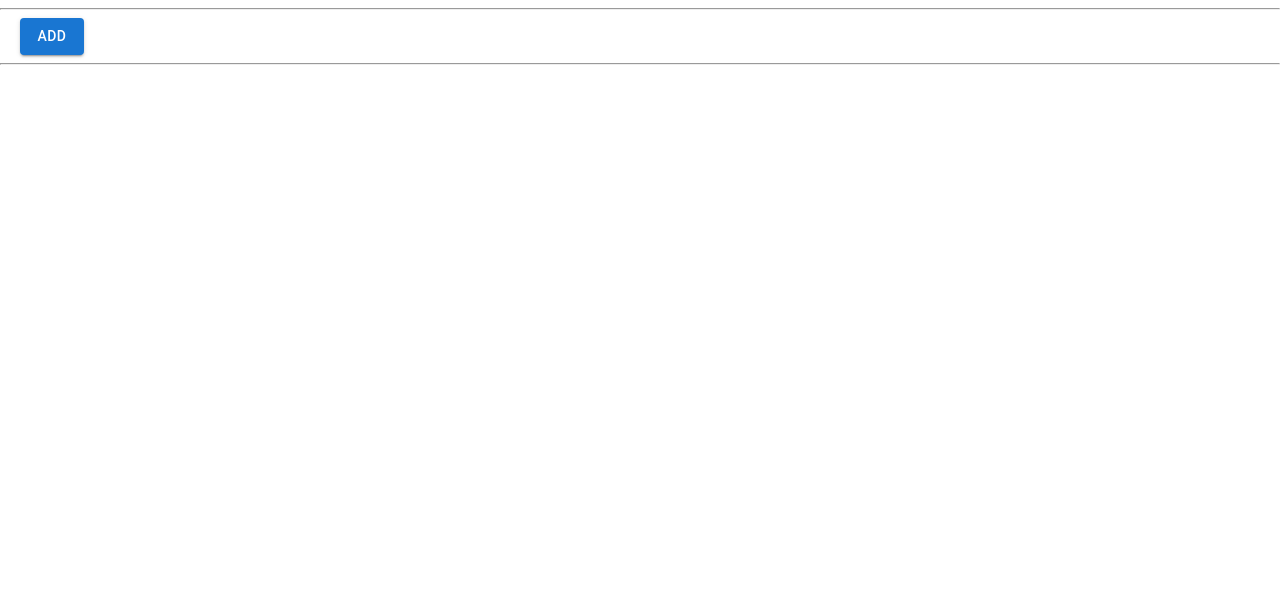
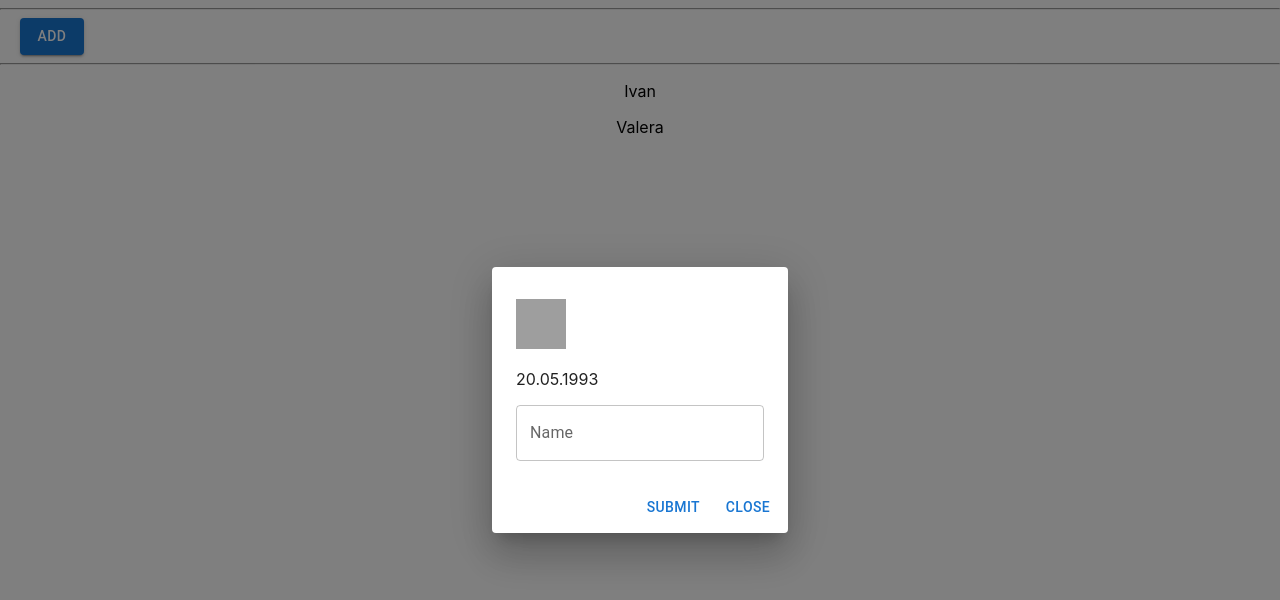
Before and after one commit to ixxxl/axios, a React (Create React App) app: page / in a window 1280 px wide. Both pictures are taken after a click on the button "ADD". Shown: the top 600 px of the page. Built offline with nearby package versions, Linux system fonts and the light colour scheme; data requests are answered from the project's data file; grey boxes are pictures that could not be loaded.

Commit message:
added dialog

```diff
--- a/src/App.tsx
+++ b/src/App.tsx
@@ -3,12 +3,14 @@ import logo from "./logo.svg";
 import "./App.css";
 import UsersComponent from "./components/UsersComponent";
 import { geDataBirthDay } from "./helpers/ComonFunction";
+import { WrapperDialog } from "./components/WrapperDialog";
 
 function App() {
-  //console.log(new Date())
-  geDataBirthDay()
+
+
   return <div className="App">
 <UsersComponent/>
+
 
   </div>;
 }
--- a/src/components/UsersComponent.tsx
+++ b/src/components/UsersComponent.tsx
@@ -1,19 +1,49 @@
 import { Button, Stack } from "@mui/material";
 import { padding } from "@mui/system";
 import { useEffect, useState } from "react";
+import { IUsers } from "../models/userModels";
+import { useAxiosGet } from "../services/axios";
+import { WrapperDialog } from "./WrapperDialog";
 
 const UsersComponent = () => {
-  const [users, setUsers] = useState<string>();
+  const [users, setUsers] = useState<IUsers[]>([]);
+  const [stateModalWindow, setStateModalWindow] = useState<boolean>(false);
 
+  const openModalWindowHandler = () => {
+    setStateModalWindow(true);
+  };
+
+  const closeModalWindowHandler = () => {
+    setStateModalWindow(false);
+  };
+
+  const { data, error, loaded } = useAxiosGet(`http://localhost:3020/users`);
+  useEffect(() => {
+    setUsers(data);
+  }, [data]);
   return (
     <>
       <hr />
-      <Stack spacing={4} sx={{ paddingLeft: "20px" }} direction="row">
-        <Button variant="contained">Add</Button>
+      <Stack
+        spacing={4}
+        sx={{
+          display: "flex",
+          gap: "10px",
+          alignItems: "center",
+          paddingLeft: "20px",
+        }}
+        direction="row"
+      >
+        <Button onClick={openModalWindowHandler} variant="contained">
+          Add
+        </Button>
       </Stack>
       <hr />
-
-      <pre id="regexString"></pre>
+      {users && users.map((user) => <p key={user.name}>{user.name}</p>)}
+      <WrapperDialog
+        open={stateModalWindow}
+        setClose={closeModalWindowHandler}
+      />
     </>
   );
 };
--- /dev/null
+++ b/src/components/WrapperDialog.tsx
@@ -0,0 +1,70 @@
+import { Save } from "@mui/icons-material";
+import {
+  Button,
+  Dialog,
+  DialogActions,
+  DialogContent,
+  DialogContentText,
+  DialogTitle,
+  TextField,
+} from "@mui/material";
+import { useEffect, useState } from "react";
+import { geDataBirthDay, getFakePhoto } from "../helpers/ComonFunction";
+import { IUsers } from "../models/userModels";
+
+interface IProps {
+  open: boolean;
+  setClose: () => void;
+}
+
+export const WrapperDialog = (props: IProps) => {
+  const { open, setClose } = props;
+  const [newUserState, setNewUserState] = useState<IUsers | null>(null);
+  const [fieldTextState, setFieldTextState] = useState<any>();
+
+  const nameChangeHandler = (e: any) => {
+    console.log(e.target.value);
+    setFieldTextState(e.target.value);
+  };
+
+  useEffect(() => {
+    if (open) {
+      let u: IUsers = {
+        photo: getFakePhoto(),
+        birhday: geDataBirthDay(),
+        name: "Igor",
+        surname: "",
+      };
+      setNewUserState(u);
+    }
+  }, [open]);
+
+  return (
+    <div>
+      <Dialog open={open} onClose={setClose}>
+        <DialogTitle></DialogTitle>
+        {newUserState && (
+          <DialogContent>
+            <img src={newUserState.photo} width={"50px"} height={"50px"} />
+            <p>{newUserState.birhday}</p>
+            <TextField
+              onChange={nameChangeHandler}
+              value={fieldTextState}
+              id="outlined-basic"
+              label="Name"
+              variant="outlined"
+            />
+          </DialogContent>
+        )}
+        <DialogActions>
+          <Button type="submit" onSubmit={() => {}}>
+            Submit
+          </Button>
+          <Button onClick={setClose} autoFocus>
+            Close
+          </Button>
+        </DialogActions>
+      </Dialog>
+    </div>
+  );
+};
--- a/src/helpers/ComonFunction.tsx
+++ b/src/helpers/ComonFunction.tsx
@@ -8,23 +8,19 @@ export const getFakePhoto = (): string => {
   return links[Math.floor(Math.random() * links.length)];
 };
 
-// export const geDataBirthDay = (): string => {
-
-//   return "01.04.2000";
-// };
-
-export const geDataBirthDay = () => {
-  //d = new Date(start.getTime() + Math.random() * (end.getTime() -                     start.getTime())),
+export const geDataBirthDay = (): string => {
   const maxDate = Date.now();
   const timestamp = Math.floor(Math.random() * maxDate);
   const d = new Date(timestamp);
+
   let month = "" + (d.getMonth() + 1);
   let day = "" + d.getDate();
   const year = d.getFullYear();
+
   if (month.length < 2) month = "0" + month;
   if (day.length < 2) day = "0" + day;
 
-  const birth = [day, month, year].join(".");
-  //   const birth = d.getDate() + ".0" + d.getMonth() + "." + d.getFullYear();
-  return console.log(birth);
+  const birth: string = [day, month, year].join(".");
+
+  return birth;
 };
--- a/src/models/userModels.tsx
+++ b/src/models/userModels.tsx
@@ -1,7 +1,7 @@
 export interface IUsers {
   photo: string;
   birhday: string;
-  name: string;
+  name: any;
   surname: string;
 }
 
--- a/src/services/axios.tsx
+++ b/src/services/axios.tsx
@@ -3,8 +3,8 @@ import { useEffect, useState } from 'react';
 
 export const useAxiosGet = (url: string) => {
   const [data, setData] = useState<any | null>(null);
-  const [error, setError] = useState('');
-  const [loaded, setLoaded] = useState(false);
+  const [error, setError] = useState<string>('');
+  const [loaded, setLoaded] = useState<boolean>(false);
 
   useEffect(() => {
     (async () => {
```
